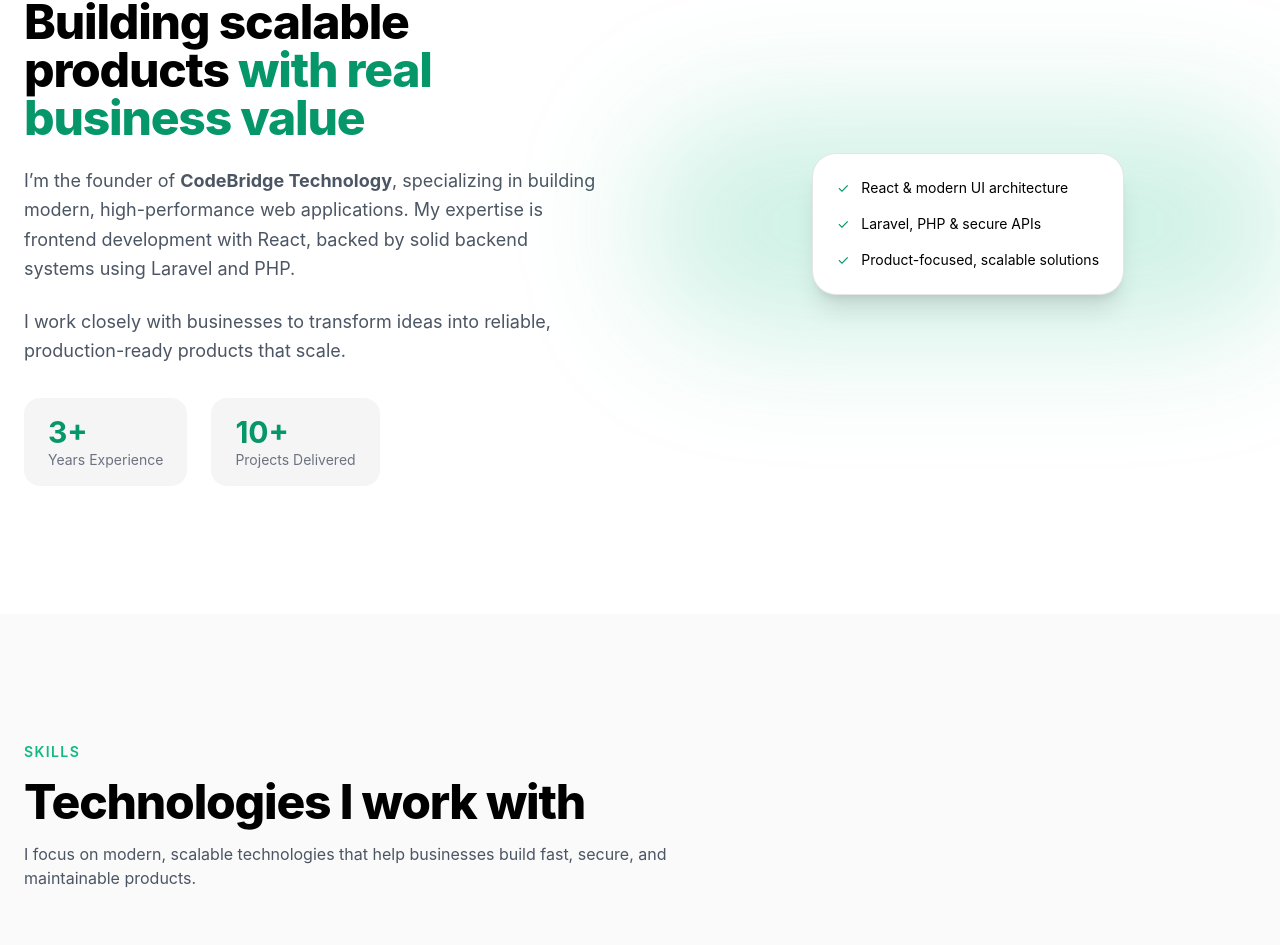
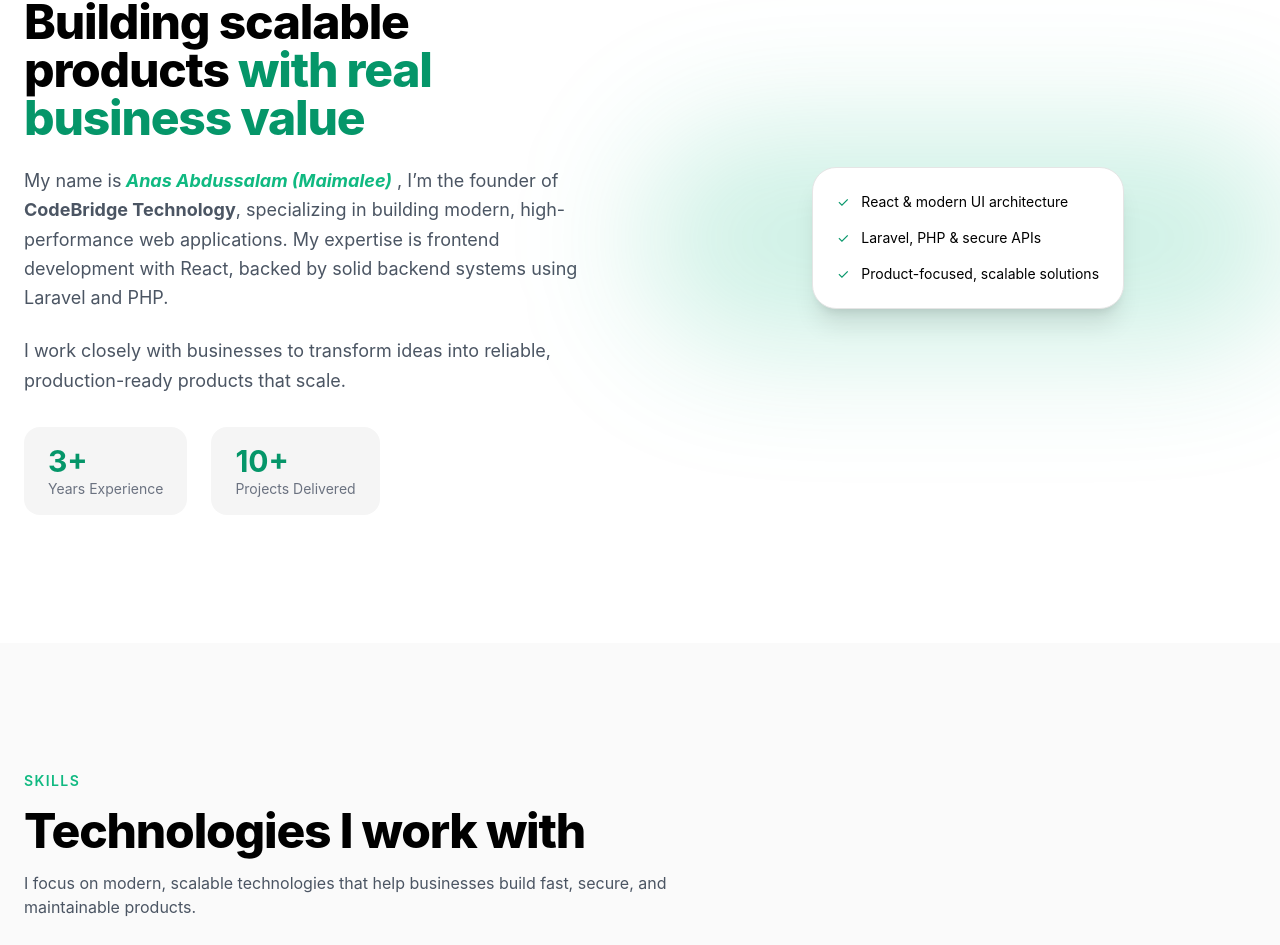
Before and after one commit to AnasMaimalee/portfolio, a React (Vite) app: page / in a window 1280 px wide. Shown: the part 982-1927 px from the top of the page. Built offline with nearby package versions, Linux system fonts and the light colour scheme.

Commit message:
fix: about added my name

```diff
--- a/src/components/sections/About.tsx
+++ b/src/components/sections/About.tsx
@@ -13,7 +13,7 @@
           </h2>
 
           <p className="text-lg text-gray-600 dark:text-gray-400 leading-relaxed mb-6">
-            I’m the founder of <strong>CodeBridge Technology</strong>, specializing in
+            My name is<span className="italic font-bold text-emerald-500">  Anas Abdussalam (Maimalee)</span> , I’m the founder of <strong>CodeBridge Technology</strong>, specializing in
             building modern, high-performance web applications. My expertise is
             frontend development with React, backed by solid backend systems using
             Laravel and PHP.
```
